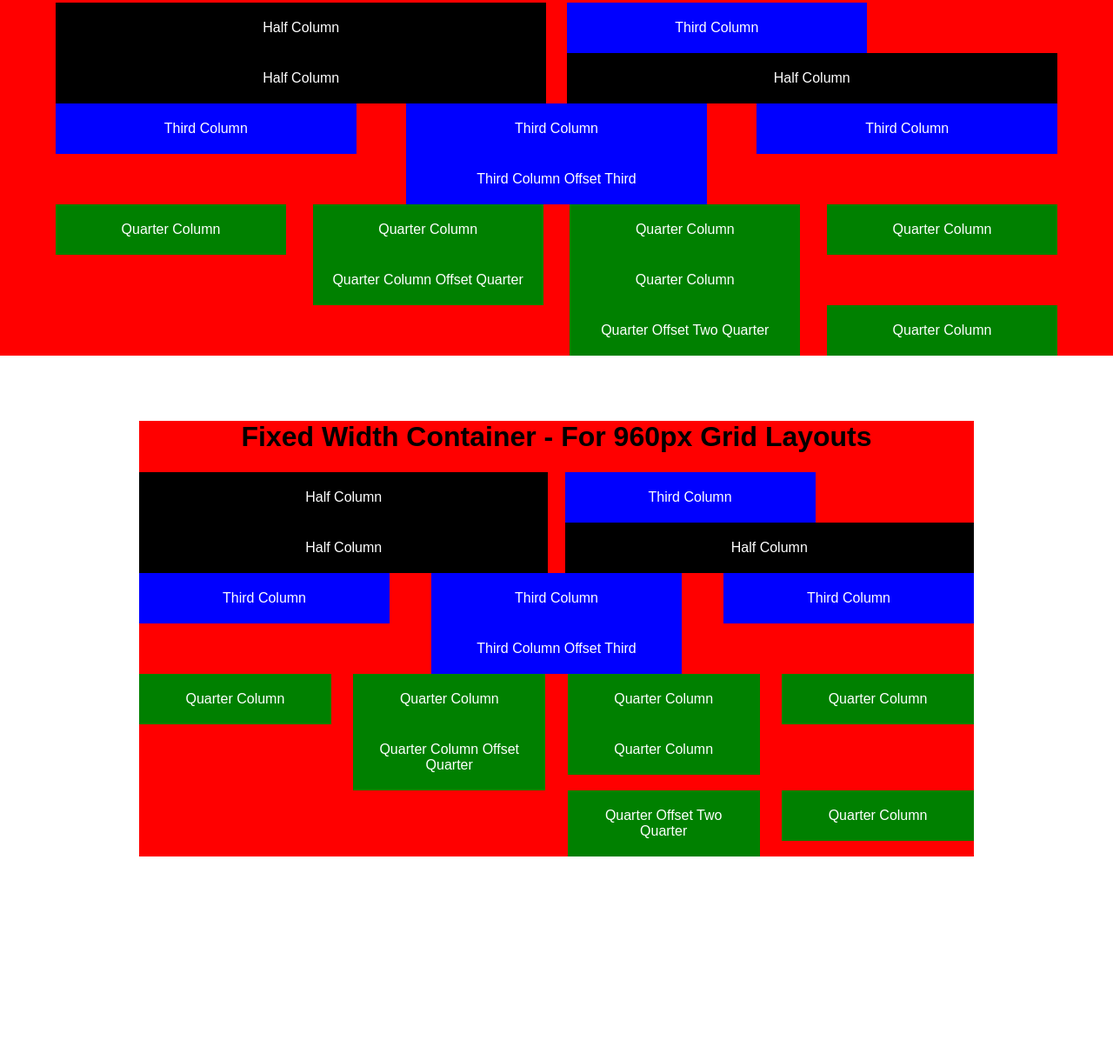
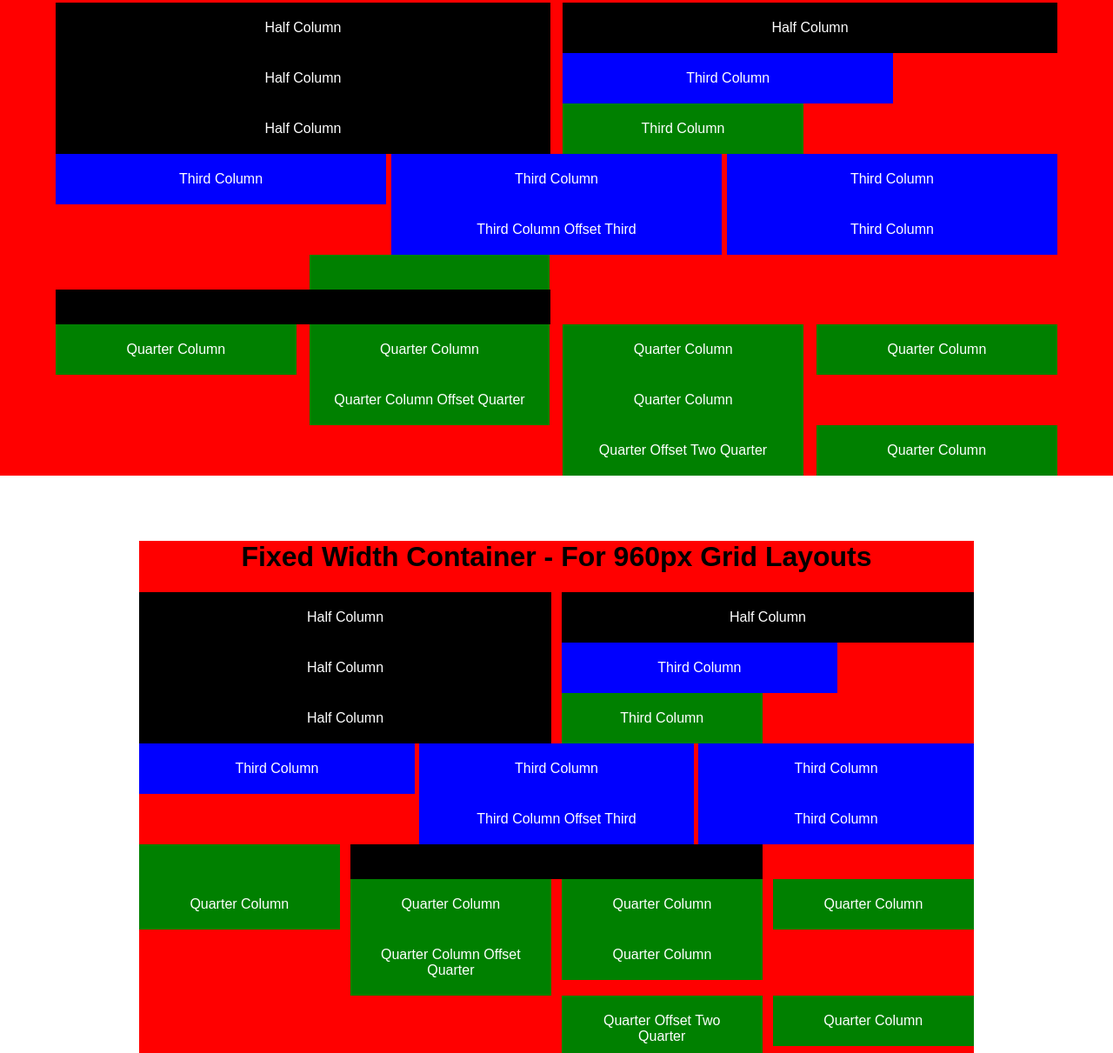
Before and after one commit to Kcharle/KCGrid, a plain HTML site: page index.html in a window 1280 px wide. Shown: the part 457-1668 px from the top of the page at 87% size. Before the commit the page ends 1442 px from the top, so only its background shows below. Drawn offline with Linux system fonts and the light colour scheme.

Commit message:
Random Testing

```diff
--- a/index.html
+++ b/index.html
@@ -38,11 +38,15 @@
 			<h1>Full Width Container For Full Page Layouts</h1>
 			<div class="row">
 				<div class="col-half"><p>Half Column</p></div>
-				<div class="col-third " ><p>Third Column</p></div>
+				<div class="col-half"><p>Half Column</p></div>
 			</div>
 			<div class="row">
 				<div class="col-half"><p>Half Column</p></div>
+				<div class="col-third" ><p>Third Column</p></div>
+			</div>
+			<div class="row">
 				<div class="col-half"><p>Half Column</p></div>
+				<div class="col-quarter" ><p>Third Column</p></div>
 			</div>
 			<div class="row">
 				<div class="col-third"><p>Third Column</p></div>
@@ -51,7 +55,11 @@
 			</div>
 			<div class="row">
 				<div class="col-third offset-third"><p>Third Column Offset Third</p></div>
-
+				<div class="col-third"><p>Third Column</p></div>
+			</div>
+			<div class="row">
+				<div class="col-quarter offset-quarter"></div>
+				<div class="col-half"></div>
 			</div>
 			<div class="row">
 				<div class="col-quarter"><p>Quarter Column</p></div>
@@ -76,14 +84,19 @@
 
 	<section>
 		<div class="fixed-container">
+
+		<h1>Fixed Width Container - For 960px Grid Layouts</h1>
 			<div class="row">
-				<h1>Fixed Width Container - For 960px Grid Layouts</h1>
 				<div class="col-half"><p>Half Column</p></div>
-				<div class="col-third"><p>Third Column</p></div>
+				<div class="col-half"><p>Half Column</p></div>
 			</div>
 			<div class="row">
 				<div class="col-half"><p>Half Column</p></div>
+				<div class="col-third" ><p>Third Column</p></div>
+			</div>
+			<div class="row">
 				<div class="col-half"><p>Half Column</p></div>
+				<div class="col-quarter" ><p>Third Column</p></div>
 			</div>
 			<div class="row">
 				<div class="col-third"><p>Third Column</p></div>
@@ -92,7 +105,11 @@
 			</div>
 			<div class="row">
 				<div class="col-third offset-third"><p>Third Column Offset Third</p></div>
-
+				<div class="col-third"><p>Third Column</p></div>
+			</div>
+			<div class="row">
+				<div class="col-quarter"></div>
+				<div class="col-half "></div>
 			</div>
 			<div class="row">
 				<div class="col-quarter"><p>Quarter Column</p></div>
--- a/style/kcgrid.css
+++ b/style/kcgrid.css
@@ -51,19 +51,19 @@ background-color: red;
 }
 
 .col-half{
-	width:49%;
-	margin-right:2%;
+	width:49.38%;
+	margin-right:1.241%;
 	background-color: black;
 }
 
 .col-third{
-	width:30%;
-	margin-right:5%;
+	width:33%;
+	margin-right:.5%;
 	background-color: blue;
 }
 
 .offset-third{
-	margin-left:35%;
+	margin-left:33.5%;
 }
 
 .offset-two-third{
@@ -71,17 +71,21 @@ background-color: red;
 }
 
 .col-quarter{
-	width:23%;
-	margin-right:2.66666%;
+	width:24.02%;
+	margin-right:1.3%;
 	background-color: green;
 }
 
 .offset-quarter {
-	margin-left:25.66%;
+	margin-left:25.32%;
 }
 
 .offset-two-quarter {
-	margin-left:51.33%;
+	margin-left:50.62%;
+}
+
+.col-quarter + .col-half{
+	margin-right: 0;
 }
 
 .float-right{
```
